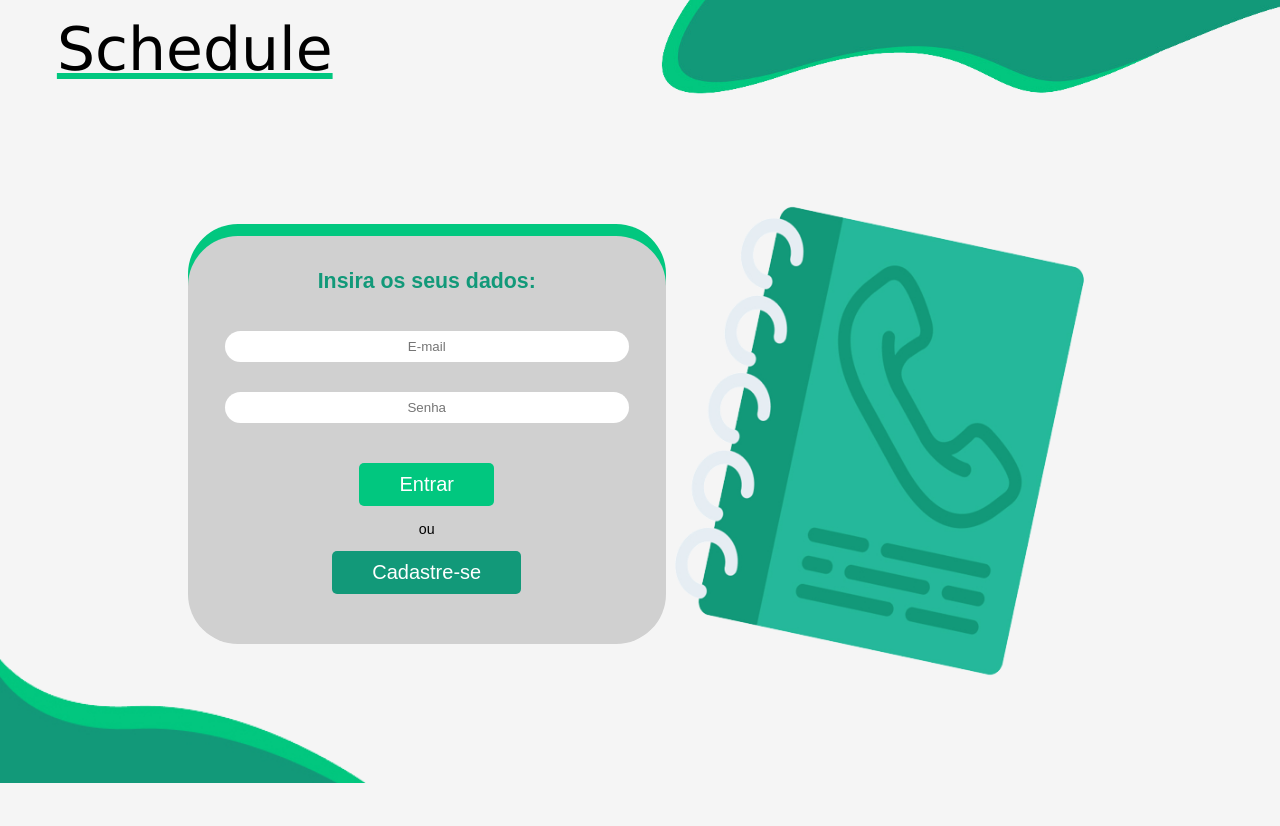
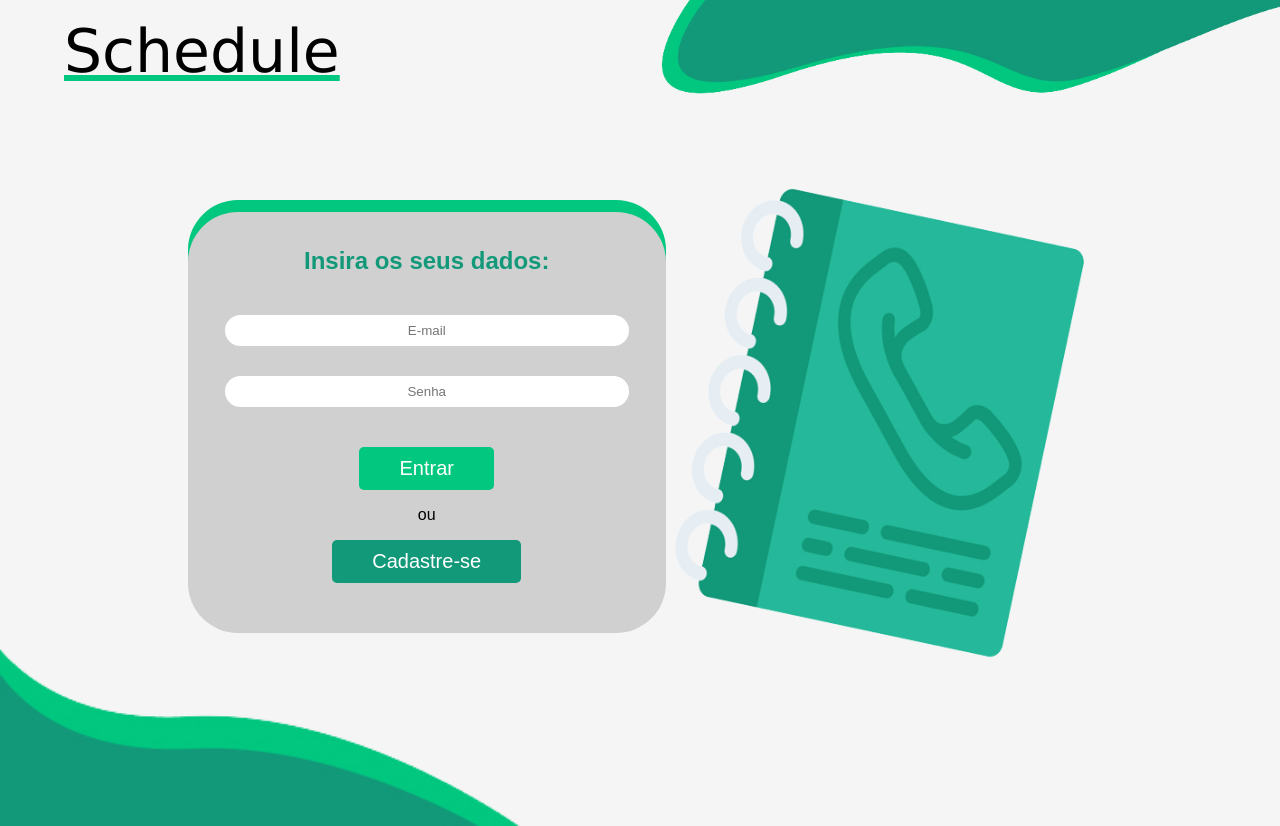
Before and after one commit to DanielRogs/Frontend_Schedule, a React (Create React App) app: page /login in a window 1280 px wide. Before the commit the page ends 800 px from the top, so only its background shows below. Built offline with nearby package versions, Linux system fonts and the light colour scheme.

Commit message:
alterações

```diff
--- a/src/App.tsx
+++ b/src/App.tsx
@@ -1,7 +1,6 @@
 import React from 'react';
 import AppRoutes from './routes';
 import GlobalStyle from './globalStyles';
-
 import AuthProvider from './context/AuthProvider';
 
 
--- a/src/components/Button/styles.ts
+++ b/src/components/Button/styles.ts
@@ -24,4 +24,8 @@ export const Submit = styled.button<Props>`
     @media (max-width: 1075px) {
         font-size: ${(p) => p.Tletra/2}px;
     }
+
+    @media (max-width: 574px) {
+        font-size: ${(p) => p.Tletra/4}px;
+    }
 `
--- a/src/components/CadastroCad/styled.ts
+++ b/src/components/CadastroCad/styled.ts
@@ -39,7 +39,7 @@ export const DivButton = styled.div`
 export const Tittle = styled.h3`
     @import url('https://fonts.googleapis.com/css2?family=Oxygen&display=swap');
     font-family: Oxygen, Century Gothic, Verdana;
-    font-size: 20px;
+    font-size: max(2vw, 20px);
     color: #000000;
     margin-top: -15px;
 `;
--- a/src/components/LoginCard/styled.ts
+++ b/src/components/LoginCard/styled.ts
@@ -52,6 +52,10 @@ export const Input = styled.input`
     @media (max-width: 905px) {
         width: 200px;
     }
+
+    @media (max-width: 572px) {
+        width: 100px;
+    }
 `
 
 export const Tittle = styled.h2`
--- a/src/globalStyles.tsx
+++ b/src/globalStyles.tsx
@@ -1,5 +1,4 @@
 import { createGlobalStyle } from 'styled-components';
-import px2vw from "./utils/px2vw";
 
 const GlobalStyle = createGlobalStyle`
 @import url('https://fonts.googleapis.com/css2?family=Oxygen&display=swap');
@@ -13,18 +12,6 @@ body {
 a{
   text-decoration: none;
 }
-:root {
-  font-size: ${px2vw(24)};
-
-  @media (min-width: 320px) {
-    font-size: ${px2vw(18)};
-  }
-
-  @media (min-width: 768px) {
-    font-size: ${px2vw(16)};
-  }
-}
-
 `
 
 export default GlobalStyle;
--- a/src/pages/Cad_Page/styled.ts
+++ b/src/pages/Cad_Page/styled.ts
@@ -5,6 +5,8 @@ export const Div = styled.div`
 
     display: flex;
     flex-direction: column;
+    overflow: hidden;
+    height: 100vh;
 `
 
 export const DivFooter = styled.div`
--- a/src/pages/LoginPage/index.tsx
+++ b/src/pages/LoginPage/index.tsx
@@ -8,11 +8,13 @@ import {
         Img,
         Header,
         Section,
-        Footer
+        Footer,
 } from './styled'
 
 function LoginPage() {
   return (
+      <>
+        <body>
           <div className="LoginPage">
             <Header className='headerLogin'>
               <Title className='scheduleTitle'>Schedule</Title>
@@ -23,12 +25,12 @@ function LoginPage() {
               <LoginCard />
               <img src={Agenda} alt='Agenda de contatos' className='agenda_img'/>
             </Section>
-
-
+          </div>
           <Footer className='footerLogin'>
-        <Img  heightPx = {11.2} src={FooterLogin} alt='Formas geometricas - parte inferior' />
+              <Img  heightPx = {15.9} src={FooterLogin} alt='Formas geometricas - parte inferior' />
           </Footer>
-    </div>
+        </body>
+      </>
   );
 }
 
--- a/src/pages/LoginPage/styled.ts
+++ b/src/pages/LoginPage/styled.ts
@@ -7,8 +7,9 @@ interface Props {
 export const Header = styled.header`
     display: flex;
     justify-content: space-between;
-    height: 10vh;
-    margin-bottom: 20vh;
+    overflow: hidden;
+    height: 15vh;
+    margin-bottom: 8vw;
 `;
 
 export const Title = styled.h1`
@@ -36,7 +37,7 @@ export const Img = styled.img<Props>`
 export const Section = styled.section`
     display: flex;
     height: 50vh;
-    width: 100vw;
+    width: 100%;
     justify-content: center;
     align-items: center;
 
@@ -65,23 +66,19 @@ export const Section = styled.section`
 
 export const Footer = styled.footer`
     display: flex;
-    height: 5vh;
+    height: 100%;
+    width: 100%;
+    overflow: hidden;
 
-    @media (max-width: 1075px) {
+    @media (max-width: 1151px) {
         Img{
-            height: 16vw;
+            height: 30vh;
         }
     }
 
-    @media (max-width: 911px) {
+    @media (max-width: 671px) {
         Img{
-            height: 30vw;
-        }
-    }
-
-    @media (max-width: 811px) {
-        Img{
-            height: 40vw;
+            height: 35vh;
         }
     }
 `;
--- a/src/utils/px2vw.tsx
+++ /dev/null
@@ -1,3 +0,0 @@
-const px2vw = (size:number, width:number = 1440) => `${(size / width) * 100}vw`;
-
-export default px2vw;
```
Lines whose indentation alone changed are shown as unchanged.
